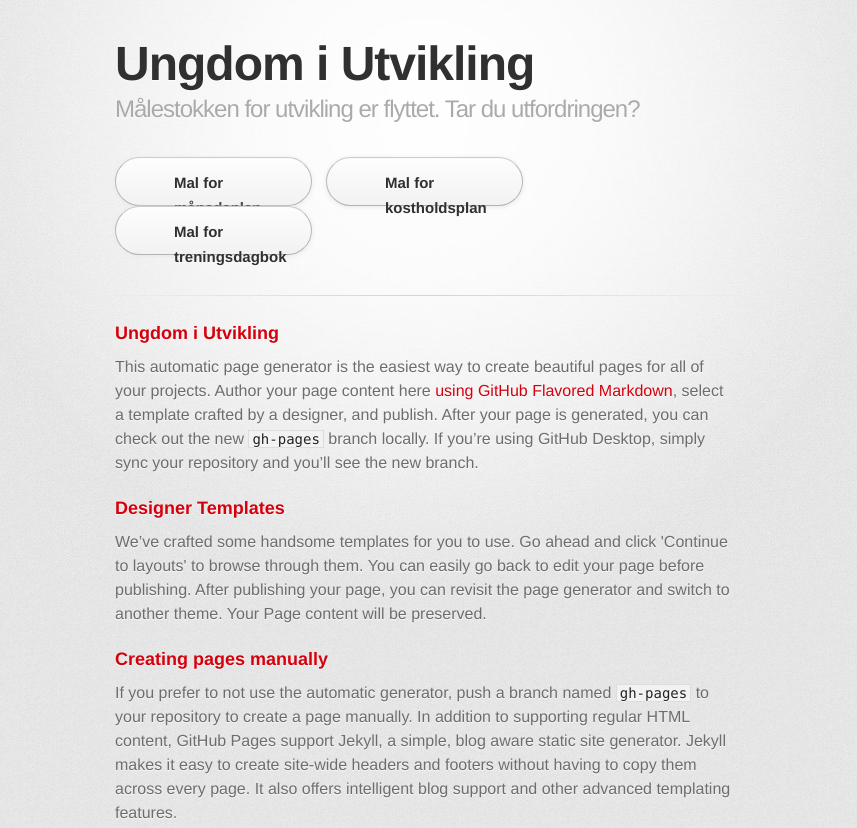
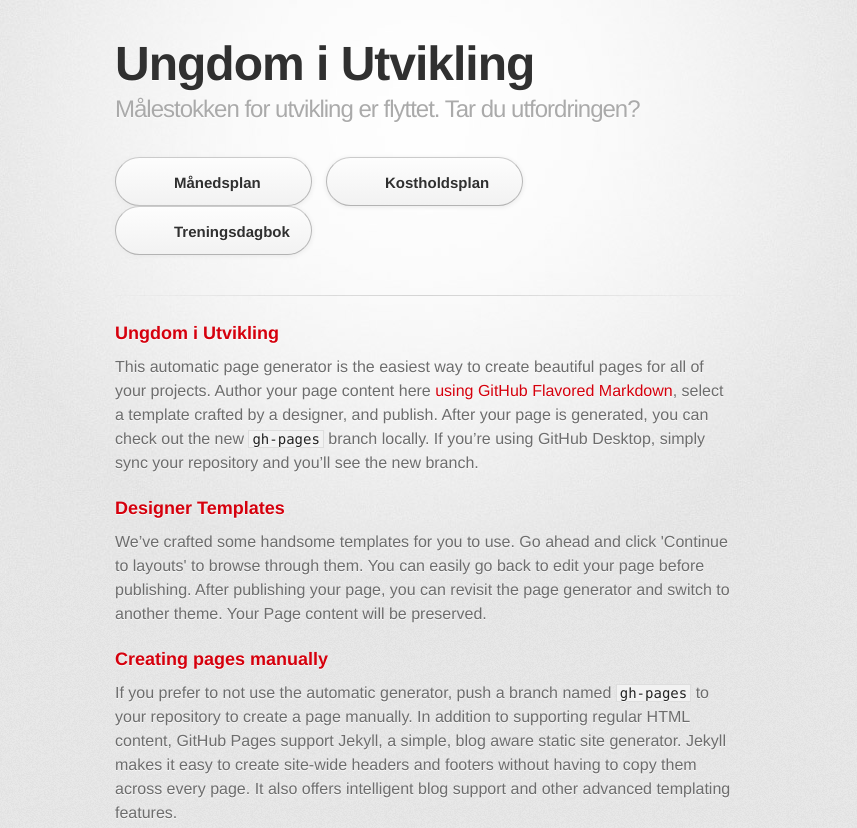
Before and after one commit to ErlendHoyem/ungdom-i-utvikling, a plain HTML site: page index.html in a window 1280 px wide. Shown: the top 828 px of the page, without its empty margins (215-1072 px from the left). Drawn offline with Linux system fonts and the light colour scheme; a web font is replaced by a local one.

Commit message:
Minor fixes

```diff
--- a/index.html
+++ b/index.html
@@ -23,9 +23,9 @@
         </header>
 
         <section id="downloads" class="clearfix">
-          <a href="" id="manedsplan" class="button"><span>Mal for månedsplan</span></a>
-          <a href="" id="kostholdsplan" class="button"><span>Mal for kostholdsplan</span></a>
-          <a href="" id="treningsdagbok" class="button"><span>Mal for treningsdagbok</span></a>
+          <a href="" id="manedsplan" class="button"><span>Månedsplan</span></a>
+          <a href="" id="kostholdsplan" class="button"><span>Kostholdsplan</span></a>
+          <a href="" id="treningsdagbok" class="button"><span>Treningsdagbok</span></a>
         </section>
 
         <hr>
```
